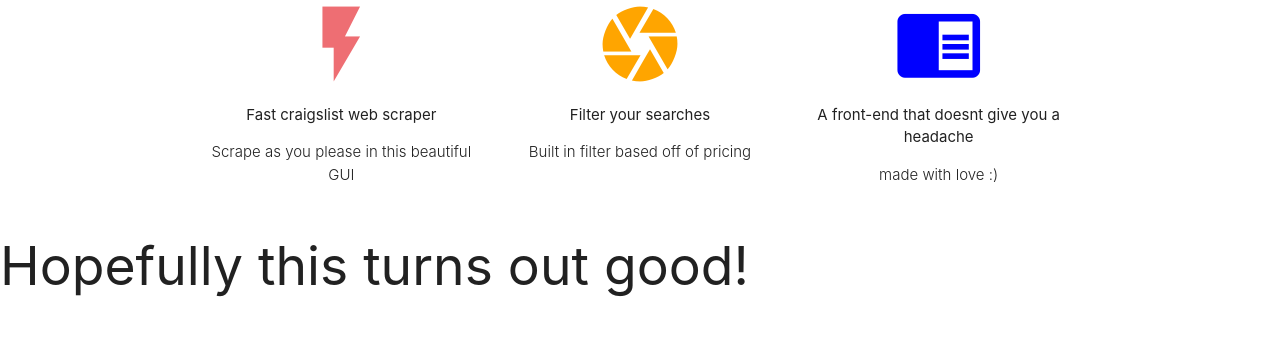
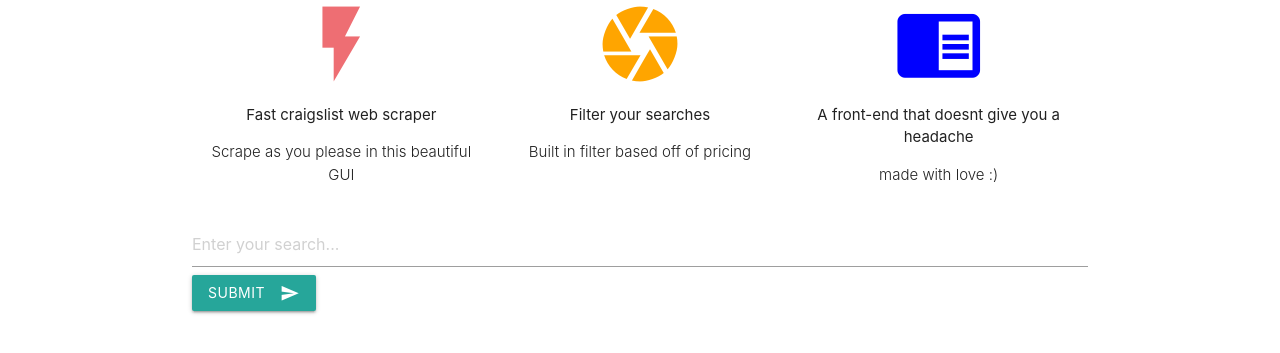
Before and after one commit to s6eskand/craigslist-clone, a Django app: page / in a window 1280 px wide. Shown: the part 271-624 px from the top of the page. Run offline with Django 3.2, Linux system fonts and the light colour scheme.

Commit message:
added 'new search' view

```diff
--- a/my_app/urls.py
+++ b/my_app/urls.py
@@ -4,5 +4,6 @@ from . import views
 
 urlpatterns = [
     path('', views.home, name='home'),
+    path('new_search/', views.new_search, name='new_search'),
     path('admin/', admin.site.urls),
 ]
--- a/my_app/views.py
+++ b/my_app/views.py
@@ -4,3 +4,15 @@ from django.shortcuts import render
 # Create your views here.
 def home(request):
     return render(request, 'base.html')
+
+
+def new_search(request):
+    search = request.POST.get('search')
+    stuff_for_frontend = {
+        'search': search,
+    }
+    return render(
+        request,
+        'my_app/new_search.html',
+        stuff_for_frontend,
+    )
--- a/templates/base.html
+++ b/templates/base.html
@@ -56,12 +56,20 @@
             </div>
         </div>
     </div>
+
+    <form action="{% url 'new_search' %}" method="post">
+        {% csrf_token %}
+        <input type="text" name="search" placeholder="Enter your search...">
+        <button class="btn waves-effect waves-light" type="submit" name="action">Submit
+           <i class="material-icons right">send</i>
+        </button>
+    </form>
+
+    {% block content %}
+
+    {% endblock content %}
 </div>
 
-<h2>Hopefully this turns out good!</h2>
-{% block content %}
-
-{% endblock content %}
-
+<script src="https://cdnjs.cloudflare.com/ajax/libs/materialize/1.0.0/js/materialize.min.js"></script>
 </body>
 </html>
```
Also changed, not shown: templates/my_app/new_search.html (+4 -9 lines).
